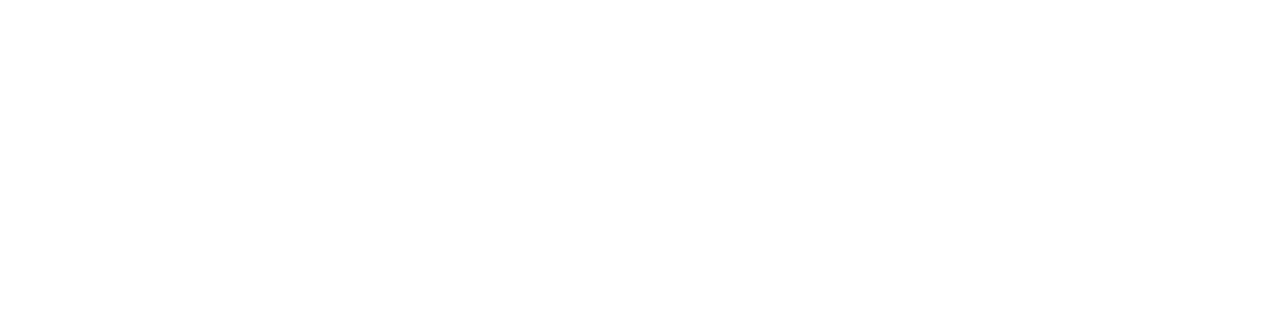
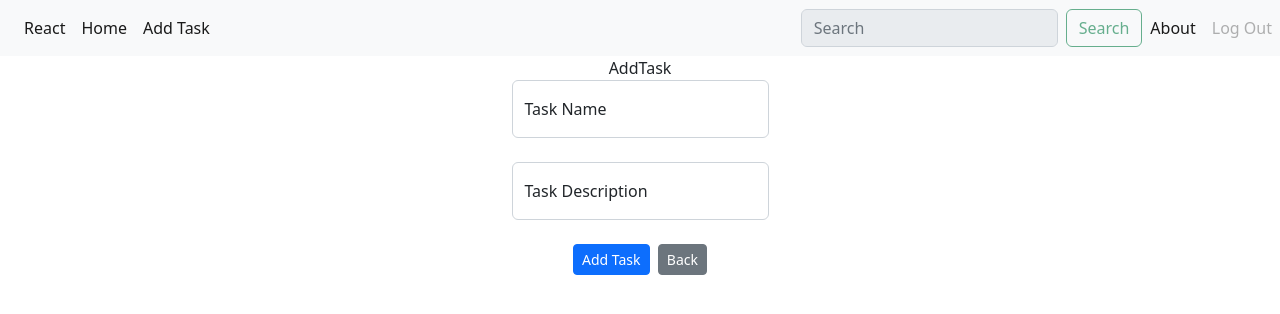
Before and after one commit to Pruthvik007/React, a React (Create React App) app in the folder todo-list-app/: page /addTask in a window 1280 px wide. Before the commit this address had no page. Shown: the top 314 px of the page. Built offline with nearby package versions, Linux system fonts and the light colour scheme.

Commit message:
added navbar

```diff
--- a/todo-list-app/src/App.js
+++ b/todo-list-app/src/App.js
@@ -1,20 +1,9 @@
 import "./App.css";
-import List from "./task-list-app/components/List";
-import Task from "./task-list-app/components/Task";
-import Home from "./Home";
-import { BrowserRouter, Routes, Route } from "react-router-dom";
-import CountDown from "./CountDown";
+import Router from "./Router";
 function App() {
   return (
     <div className="App">
-      <BrowserRouter basename={process.env.PUBLIC_URL}>
-        <Routes>
-          <Route path="/" element={<Home />}></Route>
-          <Route path="/countdown" element={<CountDown />}></Route>
-          <Route path="/tasksList" element={<List />}></Route>
-          <Route path="/task/:isEditMode" element={<Task />}></Route>
-        </Routes>
-      </BrowserRouter>
+      <Router/>
     </div>
   );
 }
--- a/todo-list-app/src/CountDown.js
+++ b/todo-list-app/src/CountDown.js
@@ -9,7 +9,7 @@
 
   const updateCount = () => {
     const interval = setInterval(() => {
-      setSeconds(seconds - 1);
+      setSeconds(seconds=>seconds-1);
     }, 1000);
     if (seconds === 0) {
       clearInterval(interval);
--- a/todo-list-app/src/Home.js
+++ /dev/null
@@ -1,15 +0,0 @@
-import React from "react";
-import { Link } from "react-router-dom";
-const Home = () => {
-  return (
-    <div>
-      Home
-      <br />
-      <Link to="/tasksList">
-        <button>Tasks List</button>
-      </Link>
-    </div>
-  );
-};
-
-export default Home;
--- /dev/null
+++ b/todo-list-app/src/Router.js
@@ -0,0 +1,23 @@
+import React from 'react'
+import { BrowserRouter, Routes, Route } from "react-router-dom";
+import About from './task-list-app/components/About';
+import List from './task-list-app/components/List';
+import Task from './task-list-app/components/Task';
+import AddTask from './task-list-app/components/AddTask';
+import Header from './task-list-app/components/common/Header';
+const Router = () => {
+  return (
+    <BrowserRouter basename={process.env.PUBLIC_URL}>
+        <Header />
+        <Routes>
+        <Route path="/about" element={<About />}></Route>
+          <Route path="/" element={<List />}></Route>
+          <Route path="/tasksList" element={<List />}></Route>
+          <Route path="/addTask" element={<AddTask />}></Route>
+          <Route path="/task/:isEditMode" element={<Task />}></Route>
+        </Routes>
+      </BrowserRouter>
+  )
+}
+
+export default Router
--- a/todo-list-app/src/Task.js
+++ /dev/null
@@ -1,3 +0,0 @@
-{
-  taskId, taskName, taskDescription, dateCreated, tasktDate, status;
-}
--- /dev/null
+++ b/todo-list-app/src/task-list-app/components/About.js
@@ -0,0 +1,11 @@
+import React from 'react'
+
+const About = () => {
+  return (
+    <div>
+        <h1>By Sai Pruthvik</h1>
+    </div>
+  )
+}
+
+export default About
--- /dev/null
+++ b/todo-list-app/src/task-list-app/components/AddTask.js
@@ -0,0 +1,55 @@
+import React, { useState } from "react";
+import Input from "./common/Input";
+import ToDoActions from "../redux/actions/ToDoActions";
+import { useNavigate } from "react-router";
+import BackButton from "./common/BackButton";
+const AddTask = () => {
+  const navigate = useNavigate();
+  const toDoActions = ToDoActions();
+  const [task, setTask] = useState({taskName:"",taskDescription:""});
+  const addTask = () => {
+    toDoActions.addTask(task);
+    navigate("/tasksList");
+  };
+  const onTaskChange = (fieldName, value) => {
+    if (fieldName === "Task Name") {
+      setTask({ ...task, taskName: value });
+    } else if (fieldName === "Task Description") {
+      setTask({ ...task, taskDescription: value });
+    }
+  };
+  return (
+    <div>
+      AddTask
+      <div className="d-flex flex-column align-items-center justify-content-center">
+        <Input
+          type="text"
+          disabled={false}
+          label={"Task Name"}
+          placeholder="Enter Task Name"
+          value={task.taskName}
+          onChange={onTaskChange}
+        />
+        <br />
+        <Input
+          type="text"
+          disabled={false}
+          label={"Task Description"}
+          placeholder="Enter Task Description"
+          value={task.taskDescription}
+          onChange={onTaskChange}
+        />
+        <br/>
+        <div className="d-flex flex-row">
+          <button className="btn btn-sm btn-primary" onClick={addTask}>
+            Add Task
+          </button>{" "}
+          &nbsp;&nbsp;
+          <BackButton link={"/"} />
+        </div>
+      </div>
+    </div>
+  );
+};
+
+export default AddTask;
--- a/todo-list-app/src/task-list-app/components/List.js
+++ b/todo-list-app/src/task-list-app/components/List.js
@@ -2,8 +2,6 @@
 import { useSelector } from "react-redux";
 import ToDoActions from "../redux/actions/ToDoActions";
 import { useNavigate } from "react-router-dom";
-import Box from "@mui/material/Box";
-import Container from "@mui/material/Container";
 const List = () => {
   const navigate = useNavigate();
   const toDoActions = ToDoActions();
@@ -26,30 +24,10 @@
 
   return (
     <div>
-      <Container maxWidth="sm">
-        <Box sx={{ bgcolor: "#000000" }}>
-          <h3>Tasks List</h3> &nbsp;
-          <button
-            className="btn btn-sm btn-primary"
-            onClick={() => {
-              viewOrEditTask(null, true);
-            }}
-          >
-            Add Task
-          </button>
-          &nbsp;
-          <button
-            className="btn btn-sm btn-warning"
-            onClick={() => {
-              toDoActions.resetTaskList();
-            }}
-          >
-            Reset
-          </button>
       <table className="table">
         <thead className="thead-dark">
           <tr>
-                <th scope="col">Task Id</th>
+            <th scope="col">S.No</th>
             <th scope="col">Task Name</th>
             <th scope="col">Status</th>
             <th scope="col">Actions</th>
@@ -65,7 +43,7 @@
                   <td>{task.taskName}</td>
                   <td>{task.taskStatus}</td>
                   <td>
-                        <div style={{}}>
+                    <div className="d-flex flex-row align-items-center justify-content-center">
                       <button
                         className="btn btn-outline-warning"
                         data-toggle="tooltip"
@@ -124,8 +102,16 @@
             })}
         </tbody>
       </table>
-        </Box>
-      </Container>
+      <>
+        <button
+          className="btn btn-sm btn-warning"
+          onClick={() => {
+            toDoActions.resetTaskList();
+          }}
+        >
+          Reset
+        </button>
+      </>
     </div>
   );
 };
--- a/todo-list-app/src/task-list-app/components/Task.js
+++ b/todo-list-app/src/task-list-app/components/Task.js
@@ -12,9 +12,7 @@
   let { isEditMode } = useParams();
   const toDoActions = ToDoActions();
   const navigate = useNavigate();
-  const [task, setTask] = useState(
-    initialTask ? initialTask : { taskName: "" }
-  );
+  const [task, setTask] = useState(initialTask);
   const addTask = () => {
     toDoActions.addTask(task);
     navigate("/tasksList");
@@ -39,17 +37,18 @@
       <div className="d-flex align-items-center justify-content-center">
         <br />
         <div className="">
-        <Input
+          <Input
             type="text"
-            disabled={isEditMode == 0}
+            disabled={isEditMode === "0"}
             label={"Task Name"}
             placeholder="Enter Task Name"
             value={task.taskName}
             onChange={onTaskChange}
-          /><br/>
+          />
+          <br />
           <Input
             type="text"
-            disabled={isEditMode == 0}
+            disabled={isEditMode === "0"}
             label={"Task Description"}
             placeholder="Enter Task Description"
             value={task.taskDescription}
@@ -57,7 +56,7 @@
           />
           <br />
           <div className="d-flex align-items-center justify-content-center">
-            {isEditMode == 1 && (
+            {isEditMode === "1" && (
               <button
                 className="btn btn-sm btn-primary"
                 onClick={() => {
@@ -77,7 +76,8 @@
               >
                 Add Task
               </button>
-            )}
+            )}{" "}
+            &nbsp;&nbsp;
             <BackButton link="/tasksList" />
           </div>
         </div>
--- /dev/null
+++ b/todo-list-app/src/task-list-app/components/common/Header.js
@@ -0,0 +1,73 @@
+import React from "react";
+import { Link } from "react-router-dom";
+
+const Header = () => {
+  return (
+    <div>
+      <nav className="navbar navbar-expand-lg navbar-light bg-light pl-3">
+        <ul className="navbar-nav">
+          <li className="nav-item active">
+            <Link className="nav-link" to="/">
+              React
+            </Link>
+          </li>
+        </ul>
+        <button
+          className="navbar-toggler"
+          type="button"
+          data-toggle="collapse"
+          data-target="#navbarNav"
+          aria-controls="navbarNav"
+          aria-expanded="false"
+          aria-label="Toggle navigation"
+        >
+          <span className="navbar-toggler-icon"></span>
+        </button>
+        <div className="collapse navbar-collapse" id="navbarNav">
+          <ul className="navbar-nav">
+            <li className="nav-item active">
+              <Link className="nav-link" to="/">
+                Home
+              </Link>
+            </li>
+            <li className="nav-item active">
+              <Link className="nav-link" to="/addTask">
+                Add Task
+              </Link>
+            </li>
+          </ul>
+          <ul className="navbar-nav ml-auto">
+            <form className="form-inline">
+              <input
+                className="form-control mr-sm-2"
+                type="search"
+                placeholder="Search"
+                aria-label="Search"
+                disabled
+              />
+              <button
+                className="btn btn-outline-success my-2 my-sm-0"
+                type="submit"
+                disabled
+              >
+                Search
+              </button>
+            </form>
+            <li className="nav-item active">
+              <Link className="nav-link" to="/about">
+                About
+              </Link>
+            </li>
+            <li className="nav-item inactive">
+              <Link className="nav-link disabled" to="/">
+                Log Out
+              </Link>
+            </li>
+          </ul>
+        </div>
+      </nav>
+    </div>
+  );
+};
+
+export default Header;
```
Lines whose indentation alone changed are shown as unchanged.
